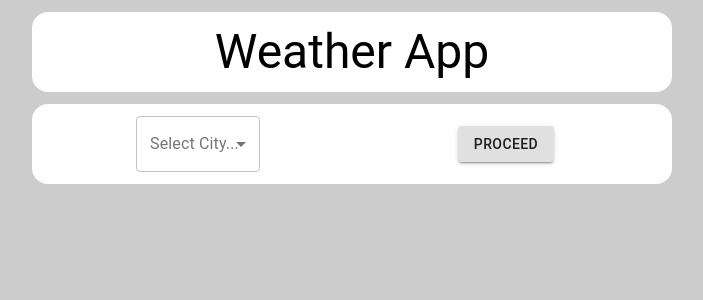
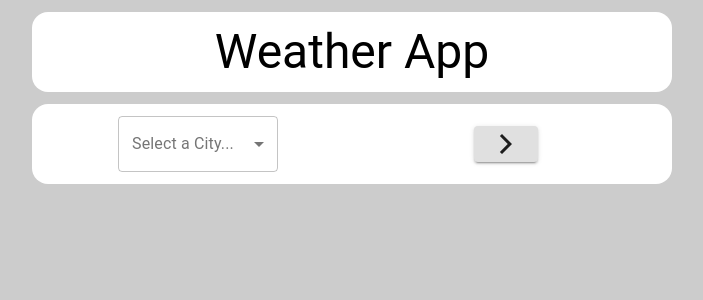
Before and after one commit to JDCRecomendable/weather-app-react, a React (Create React App) app: page / in a window 1280 px wide. Shown: the top 300 px of the page, without its empty margins (288-991 px from the left). Built offline with nearby package versions, Linux system fonts and the light colour scheme.

Commit message:
Improve basic city selection page appearance

```diff
--- a/src/components/CitySelector.js
+++ b/src/components/CitySelector.js
@@ -1,36 +1,24 @@
 import React from "react";
-import { FormControl, InputLabel, Select } from "@material-ui/core";
+import { FormControl, InputLabel, Select, MenuItem } from "@material-ui/core";
 
 export default function CitySelector() {
-    const [state, setState] = React.useState({
-        city: "",
-        name: "",
-    });
+    const [city, setCity] = React.useState('');
 
     const handleChange = (event) => {
-        const name = event.target.name;
-        setState({
-            ...state,
-            [name]: event.target.value,
-        });
+        setCity(event.target.value);
     };
 
     return (
         <FormControl variant="outlined">
-            <InputLabel>Select City...</InputLabel>
+            <InputLabel>Select a City...</InputLabel>
             <Select
-                native
-                value={state.city}
-                label="City"
+                value={city}
                 onChange={handleChange}
-                inputProps={{
-                    name: 'city',
-                }}
+                style={{ minWidth: "160px" }}
             >
-                <option value="" />
-                <option value="akl">Auckland</option>
-                <option value="mel">Melbourne</option>
-                <option value="syd">Syndey</option>
+                <MenuItem value="akl">Auckland</MenuItem>
+                <MenuItem value="mel">Melbourne</MenuItem>
+                <MenuItem value="syd">Syndey</MenuItem>
             </Select>
         </FormControl>
     );
--- a/src/views/citySelect.js
+++ b/src/views/citySelect.js
@@ -1,5 +1,5 @@
 import { Grid, Button } from "@material-ui/core"
-import "./citySelect.css"
+import ArrowForwardIosIcon from '@material-ui/icons/ArrowForwardIos';
 import CitySelector from "../components/CitySelector";
 
 export default function CitySelect() {
@@ -9,7 +9,7 @@ export default function CitySelect() {
                 <CitySelector />
             </Grid>
             <Grid item xs>
-                <Button variant="contained">Proceed</Button>
+                <Button variant="contained"><ArrowForwardIosIcon /></Button>
             </Grid>
         </Grid>
     )
```
Also changed, not shown: src/views/citySelect.css (deleted).
